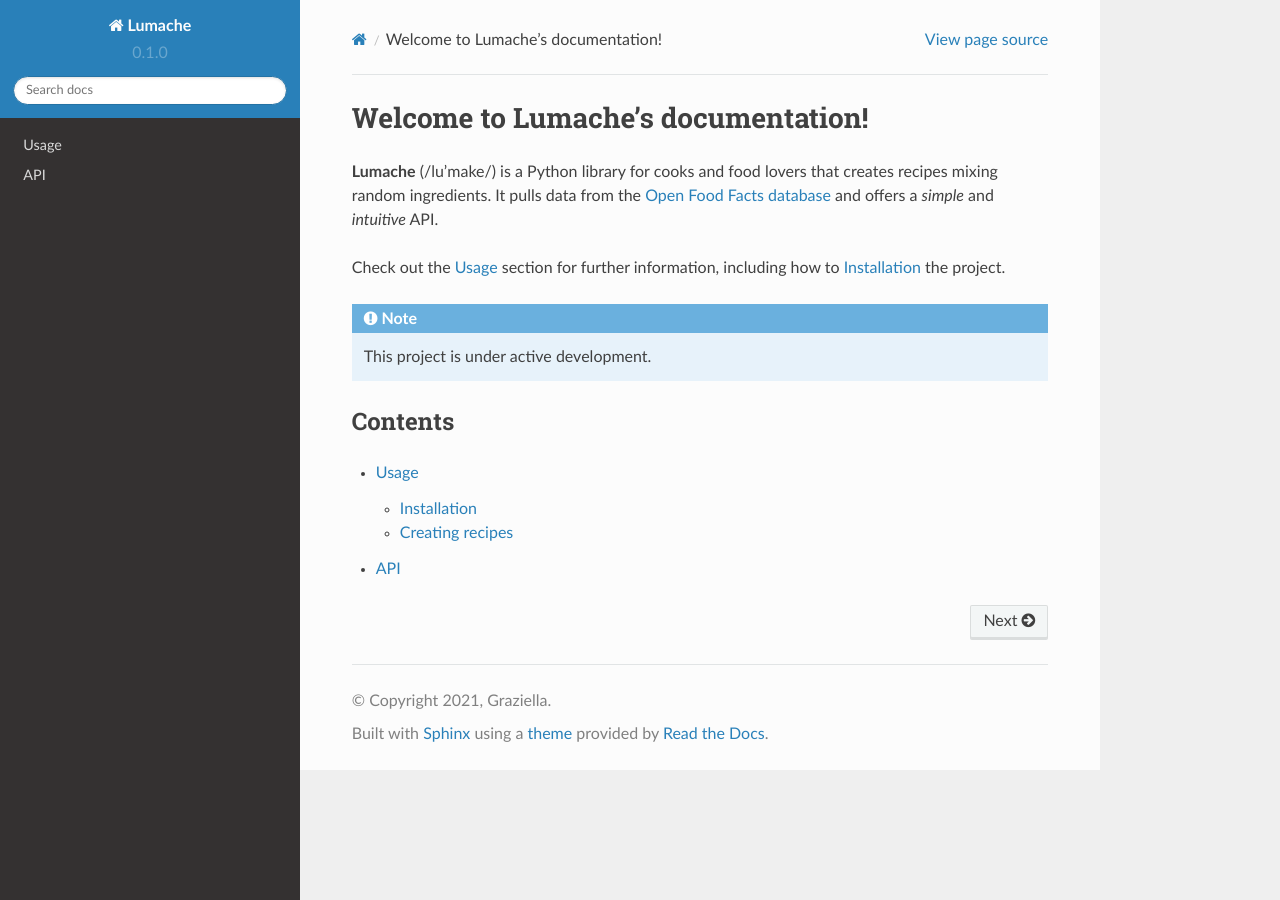
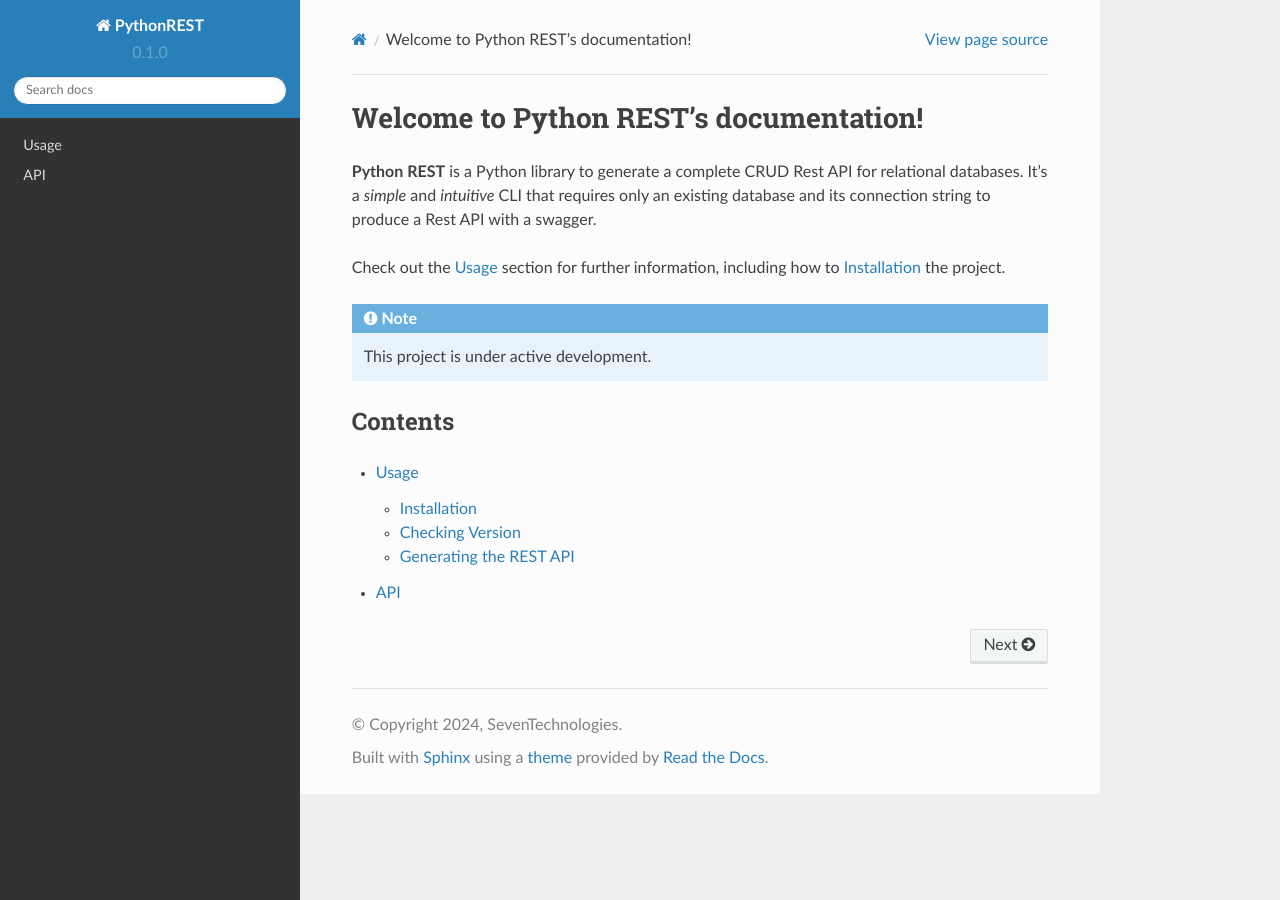
Before and after one commit to daflon-gustavo/testing-read-the-docs, a Sphinx documentation site: the page built from docs/source/index.rst, in a window 1280 px wide. Built offline with Sphinx 7.4.7 and the Read the Docs theme 2.0.0, drawn with Linux system fonts in a browser that asks for light colours.

Commit message:
testing few changes on readthedocs structure

```diff
--- a/docs/source/api.rst
+++ b/docs/source/api.rst
@@ -4,4 +4,4 @@
 .. autosummary::
    :toctree: generated
 
-   lumache
+   python REST
--- a/docs/source/conf.py
+++ b/docs/source/conf.py
@@ -2,9 +2,9 @@
 
 # -- Project information
 
-project = 'Lumache'
-copyright = '2021, Graziella'
-author = 'Graziella'
+project = 'PythonREST'
+copyright = '2024, SevenTechnologies'
+author = 'SevenTechnologies'
 
 release = '0.1'
 version = '0.1.0'
--- a/docs/source/index.rst
+++ b/docs/source/index.rst
@@ -1,10 +1,8 @@
-Welcome to Lumache's documentation!
+Welcome to Python REST's documentation!
 ===================================
 
-**Lumache** (/lu'make/) is a Python library for cooks and food lovers
-that creates recipes mixing random ingredients.
-It pulls data from the `Open Food Facts database <https://world.openfoodfacts.org/>`_
-and offers a *simple* and *intuitive* API.
+**Python REST** is a Python library to generate a complete CRUD Rest API for relational databases.
+It's a *simple* and *intuitive* CLI that requires only an existing database and its connection string to produce a Rest API with a swagger.
 
 Check out the :doc:`usage` section for further information, including
 how to :ref:`installation` the project.
--- a/docs/source/usage.rst
+++ b/docs/source/usage.rst
@@ -6,28 +6,43 @@
 Installation
 ------------
 
-To use Lumache, first install it using pip:
+To use Python REST, first install it using pip:
 
 .. code-block:: console
 
-   (.venv) $ pip install lumache
+   (.venv) $ pip install pythonrest3
 
-Creating recipes
+Checking Version
 ----------------
 
-To retrieve a list of random ingredients,
-you can use the ``lumache.get_random_ingredients()`` function:
+To retrieve the installed version,
+you can use the ``pythonrest version`` command:
 
-.. autofunction:: lumache.get_random_ingredients
+Generating the REST API
+-----------------------
 
-The ``kind`` parameter should be either ``"meat"``, ``"fish"``,
-or ``"veggies"``. Otherwise, :py:func:`lumache.get_random_ingredients`
-will raise an exception.
+Generate APIs based on MySQL databases:
 
-.. autoexception:: lumache.InvalidKindError
 
-For example:
+``pythonrest generate --mysql-connection-string mysql://<USER>:<PASSWORD>@<ENDPOINT>:<PORT>/<SCHEMA>``
 
->>> import lumache
->>> lumache.get_random_ingredients()
-['shells', 'gorgonzola', 'parsley']
+
+Generate APIs based on Postgres databases:
+
+``pythonrest generate --postgres-connection-string postgresql://<USER>:<PASSWORD>@<ENDPOINT>:<PORT>/<DATABASE_NAME>?options=-c%20search_path=<SCHEMA>,public``
+
+Generate APIs based on SQLServer databases:
+
+``pythonrest generate --sqlserver-connection-string mssql://<USER>:<PASSWORD>@<ENDPOINT>:<PORT>/<SCHEMA>``
+
+Generate APIs based on DariaDB databases:
+
+``pythonrest generate --mariadb-connection-string mariadb://<USER>:<PASSWORD>@<ENDPOINT>:<PORT>/<SCHEMA>``
+
+Generate APIs based on Aurora MySQL databases:
+
+``pythonrest generate --mysql-connection-string mysql://<USER>:<PASSWORD>@<ENDPOINT>:<PORT>/<SCHEMA>``
+
+Generate APIs based on Aurora Postgres databases:
+
+``pythonrest generate --postgres-connection-string postgresql://<USER>:<PASSWORD>@<ENDPOINT>:<PORT>/<DATABASE_NAME>?options=-c%20search_path=<SCHEMA>,public``
```
